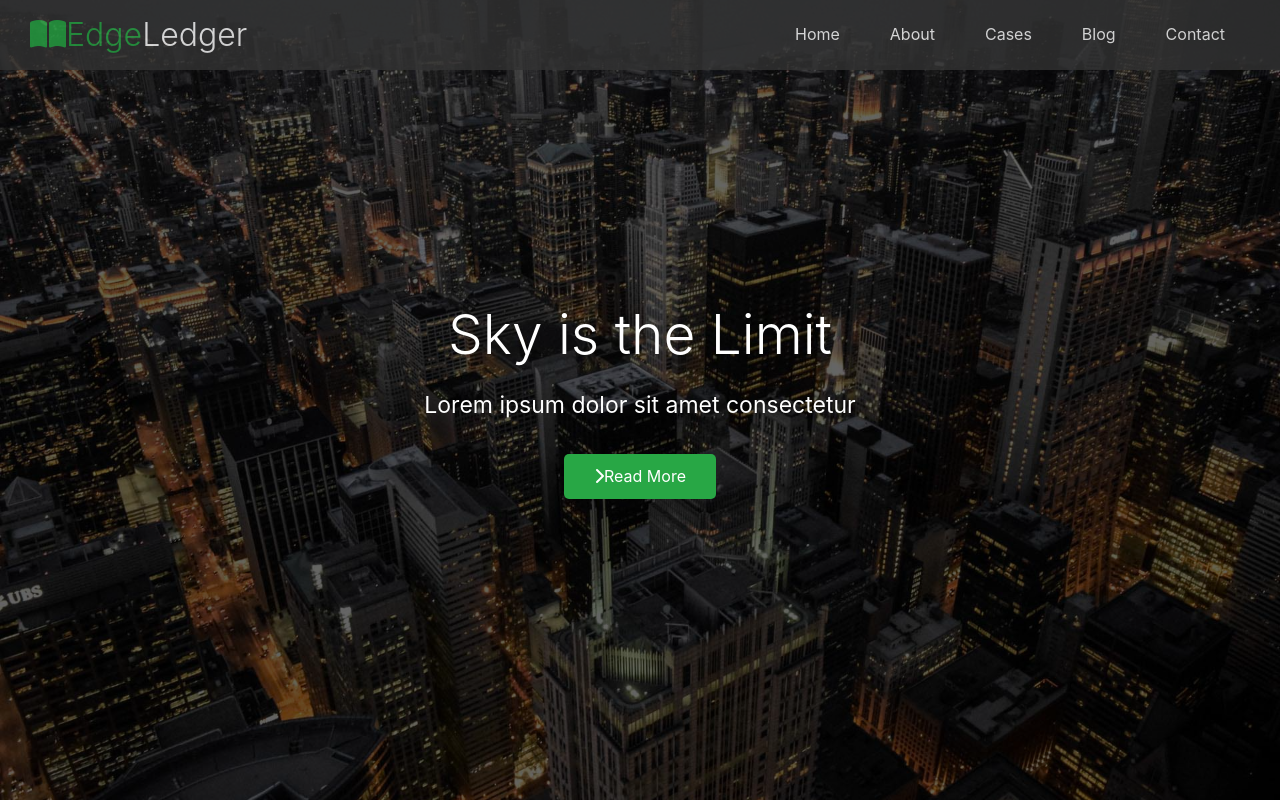
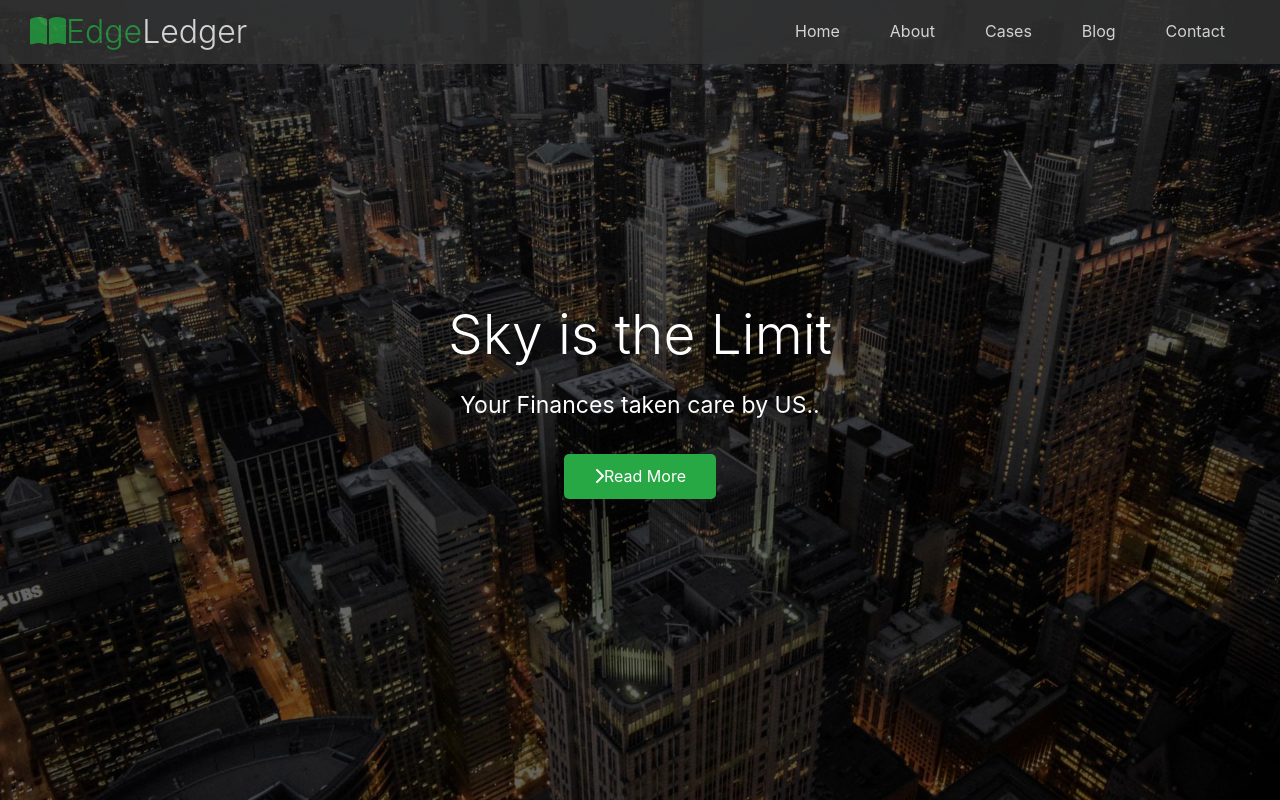
Before and after one commit to Rithvik8001/EdgeLedger, a plain HTML site: page index.html in a window 1280 px wide. Drawn offline with Linux system fonts and the light colour scheme.

Commit message:
small fixes

```diff
--- a/css/style.css
+++ b/css/style.css
@@ -8,8 +8,8 @@ body {
   background: white;
   color: #333;
   line-height: 1.6;
-  font-family: SF Pro Text, SF Pro Icons, Helvetica Neue, Helvetica, Arial,
-    sans-serif;
+  font-family: SF Pro Display, SF Pro Icons, Helvetica Neue, Helvetica, Arial,
+    sans-ser;
 }
 a {
   text-decoration: none;
@@ -44,7 +44,7 @@ img {
   color: white;
   opacity: 0.8;
   width: 100%;
-  height: 70px;
+  height: 8vh;
   position: fixed;
   top: 0px;
   padding: 0px 30px;
--- a/index.html
+++ b/index.html
@@ -32,7 +32,7 @@
 
       <div class="content">
         <h1>Sky is the Limit</h1>
-        <p>Lorem ipsum dolor sit amet consectetur</p>
+        <p>Your Finances taken care by US..</p>
         <a href="" class="btn"><i class="fas fa-chevron-right"></i>Read More</a>
       </div>
     </header>
```
